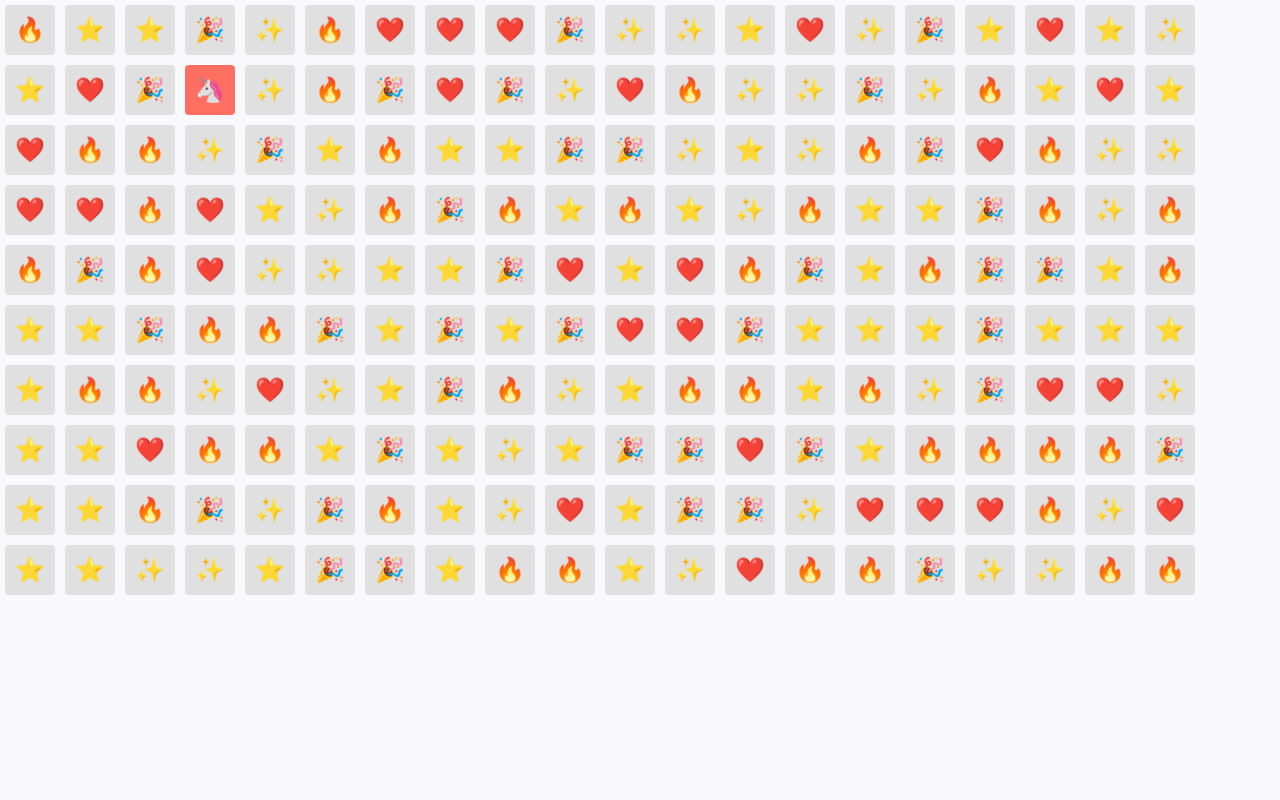
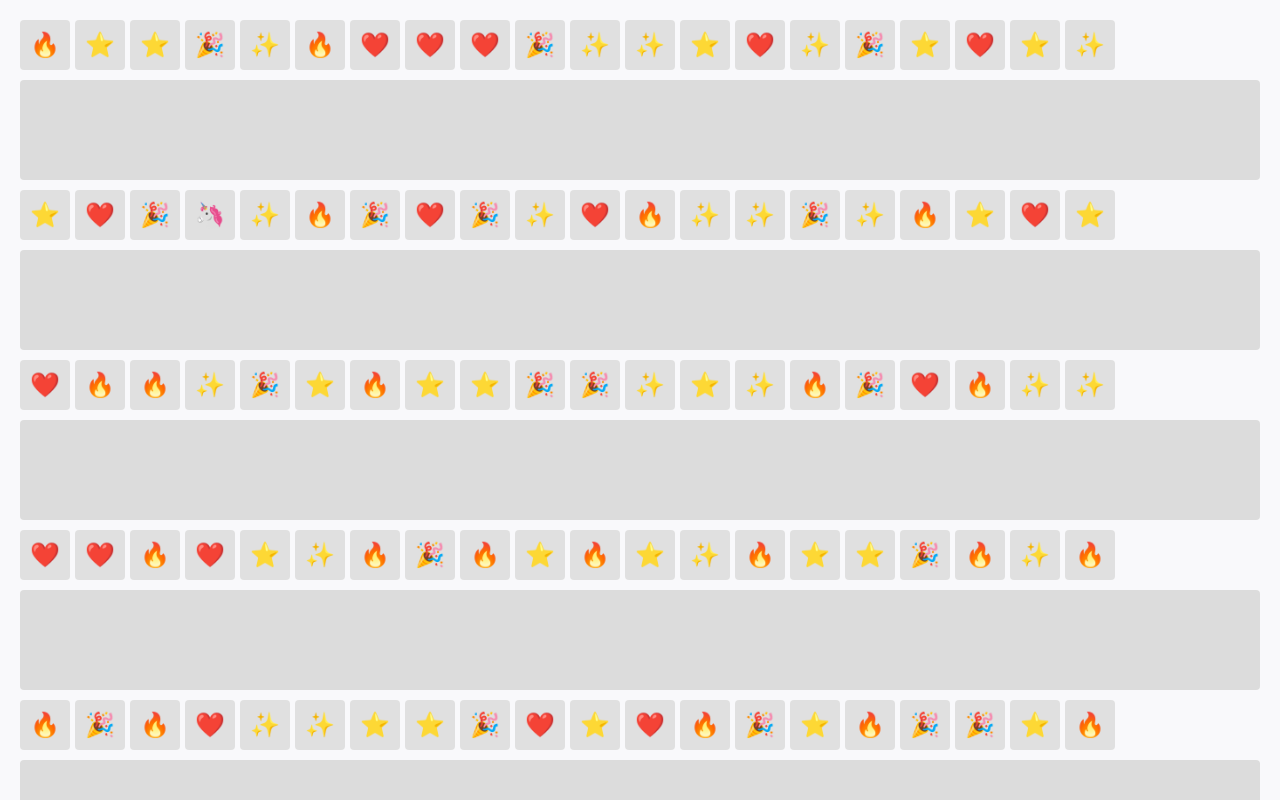
Before and after one commit to taavip/taavip.github.io, a plain HTML site: page index.html in a window 1280 px wide. Drawn offline with Linux system fonts and the light colour scheme.

Commit message:
Update index.html
add ads

```diff
--- a/index.html
+++ b/index.html
@@ -4,6 +4,7 @@
   <meta charset="UTF-8">
   <meta name="viewport" content="width=device-width, initial-scale=1.0">
   <title>Unicorn Hunt Game</title>
+  <script async custom-element="amp-ad" src="https://cdn.ampproject.org/v0/amp-ad-0.1.js"></script>
   <style>
     /* General Styles */
     body {
@@ -22,11 +23,13 @@
       overflow: auto;
       padding: 20px;
       box-sizing: border-box;
+      display: flex;
+      flex-wrap: wrap;
+      gap: 5px;
     }
 
     .item {
       display: inline-block;
-      margin: 5px;
       width: 50px;
       height: 50px;
       text-align: center;
@@ -43,8 +46,16 @@
       transform: scale(1.1);
     }
 
-    .unicorn {
-      background-color: #ff6f61; /* Soft pink for the unicorn */
+    /* Ads Styling */
+    .ad-slot {
+      width: 100%;
+      height: 100px;
+      background-color: #dcdcdc;
+      display: flex;
+      justify-content: center;
+      align-items: center;
+      margin: 5px 0;
+      border-radius: 4px;
     }
 
     /* Victory Popup */
@@ -127,6 +138,8 @@
       }
     }
   </style>
+  <!-- AMP Ad Script -->
+  <script async custom-element="amp-ad" src="https://cdn.ampproject.org/v0/amp-ad-0.1.js"></script>
 </head>
 <body>
   <!-- Game Container -->
@@ -149,7 +162,7 @@
     let startTime = null;
     let unicornFound = false;
 
-    // Generate random items (ads and decoys)
+    // Generate random items (ads, unicorn, and decoys)
     function generateItems() {
       const numItems = 200; // Total number of items
       const items = [];
@@ -168,26 +181,42 @@
 
       // Create item elements
       items.forEach((item, index) => {
+        if (index !== 0 && index % 20 === 0) {
+          // Insert an ad slot every 20 items
+          createAdSlot();
+        }
+
         const element = document.createElement('div');
         element.classList.add('item');
         element.textContent = item.symbol;
 
         if (item.type === 'unicorn') {
-          element.classList.add('unicorn');
           element.addEventListener('click', handleUnicornClick);
         } else {
           element.addEventListener('click', handleDecoyClick);
         }
 
-        // Random position
-        const x = (index % 20) * 60; // 20 columns
-        const y = Math.floor(index / 20) * 60; // 20 rows
-        element.style.position = 'absolute';
-        element.style.left = `${x}px`;
-        element.style.top = `${y}px`;
-
         gameContainer.appendChild(element);
       });
+    }
+
+    // Create an ad slot
+    function createAdSlot() {
+      const adSlot = document.createElement('div');
+      adSlot.classList.add('ad-slot');
+
+      // AMP Ad Integration
+      const ampAd = document.createElement('amp-ad');
+      ampAd.setAttribute('width', '100vw');
+      ampAd.setAttribute('height', '320');
+      ampAd.setAttribute('type', 'adsense');
+      ampAd.setAttribute('data-ad-client', 'ca-pub-5677446941278195');
+      ampAd.setAttribute('data-ad-slot', '4461937888');
+      ampAd.setAttribute('data-auto-format', 'rspv');
+      ampAd.setAttribute('data-full-width', '');
+
+      adSlot.appendChild(ampAd);
+      gameContainer.appendChild(adSlot);
     }
 
     // Handle clicking the unicorn
```
